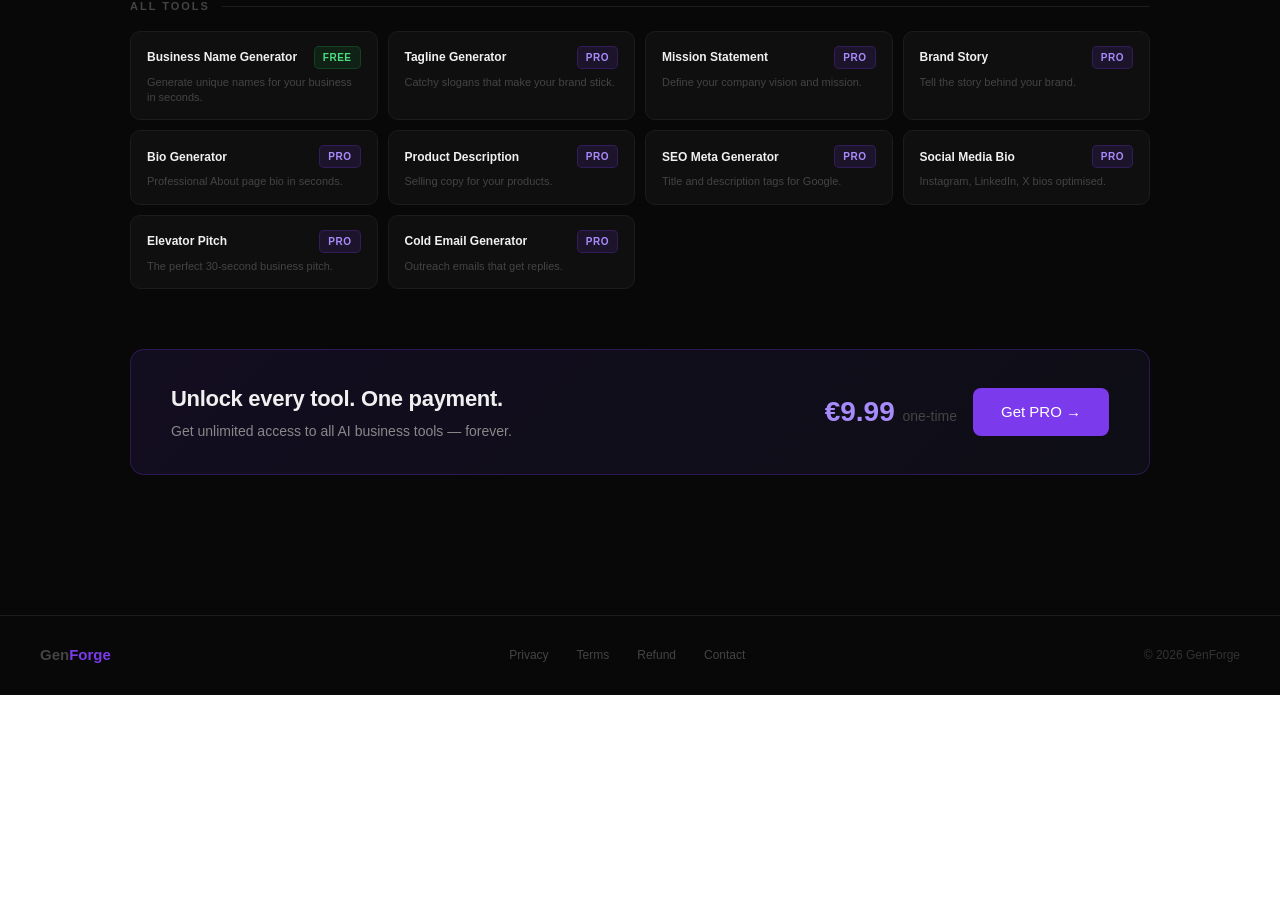
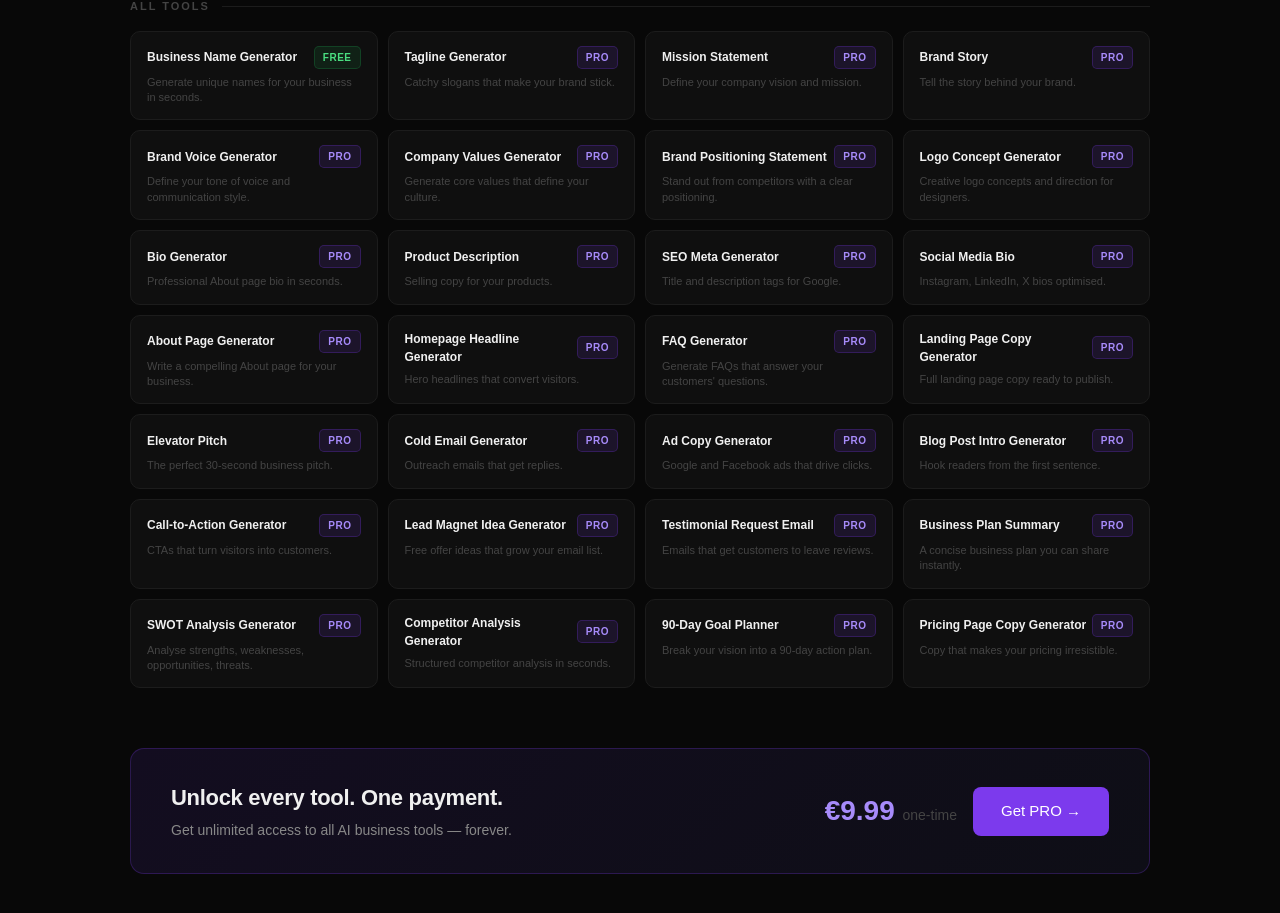
Before and after one commit to TryGenForge/genforge, a Next.js app: page / in a window 1280 px wide. Shown: the part 837-1750 px from the top of the page. Before the commit the page ends 1532 px from the top, so only its background shows below. Built offline with nearby package versions, Linux system fonts and the light colour scheme.

Commit message:
Add 18 new tools to homepage

```diff
--- a/app/page.tsx
+++ b/app/page.tsx
@@ -17,12 +17,30 @@ const tools = [
   { name: "Tagline Generator", desc: "Catchy slogans that make your brand stick.", badge: "PRO", category: "Branding", href: "/tools/tagline-generator" },
   { name: "Mission Statement", desc: "Define your company vision and mission.", badge: "PRO", category: "Branding", href: "/tools/mission-statement-generator" },
   { name: "Brand Story", desc: "Tell the story behind your brand.", badge: "PRO", category: "Branding", href: "/tools/brand-story-generator" },
+  { name: "Brand Voice Generator", desc: "Define your tone of voice and communication style.", badge: "PRO", category: "Branding", href: "/tools/brand-voice-generator" },
+  { name: "Company Values Generator", desc: "Generate core values that define your culture.", badge: "PRO", category: "Branding", href: "/tools/company-values-generator" },
+  { name: "Brand Positioning Statement", desc: "Stand out from competitors with a clear positioning.", badge: "PRO", category: "Branding", href: "/tools/brand-positioning-generator" },
+  { name: "Logo Concept Generator", desc: "Creative logo concepts and direction for designers.", badge: "PRO", category: "Branding", href: "/tools/logo-concept-generator" },
   { name: "Bio Generator", desc: "Professional About page bio in seconds.", badge: "PRO", category: "Online Presence", href: "/tools/bio-generator" },
   { name: "Product Description", desc: "Selling copy for your products.", badge: "PRO", category: "Online Presence", href: "/tools/product-description-generator" },
   { name: "SEO Meta Generator", desc: "Title and description tags for Google.", badge: "PRO", category: "Online Presence", href: "/tools/seo-meta-generator" },
   { name: "Social Media Bio", desc: "Instagram, LinkedIn, X bios optimised.", badge: "PRO", category: "Online Presence", href: "/tools/social-media-bio-generator" },
+  { name: "About Page Generator", desc: "Write a compelling About page for your business.", badge: "PRO", category: "Online Presence", href: "/tools/about-page-generator" },
+  { name: "Homepage Headline Generator", desc: "Hero headlines that convert visitors.", badge: "PRO", category: "Online Presence", href: "/tools/homepage-headline-generator" },
+  { name: "FAQ Generator", desc: "Generate FAQs that answer your customers' questions.", badge: "PRO", category: "Online Presence", href: "/tools/faq-generator" },
+  { name: "Landing Page Copy Generator", desc: "Full landing page copy ready to publish.", badge: "PRO", category: "Online Presence", href: "/tools/landing-page-copy-generator" },
   { name: "Elevator Pitch", desc: "The perfect 30-second business pitch.", badge: "PRO", category: "Growth", href: "/tools/elevator-pitch-generator" },
   { name: "Cold Email Generator", desc: "Outreach emails that get replies.", badge: "PRO", category: "Growth", href: "/tools/cold-email-generator" },
+  { name: "Ad Copy Generator", desc: "Google and Facebook ads that drive clicks.", badge: "PRO", category: "Growth", href: "/tools/ad-copy-generator" },
+  { name: "Blog Post Intro Generator", desc: "Hook readers from the first sentence.", badge: "PRO", category: "Growth", href: "/tools/blog-post-intro-generator" },
+  { name: "Call-to-Action Generator", desc: "CTAs that turn visitors into customers.", badge: "PRO", category: "Growth", href: "/tools/cta-generator" },
+  { name: "Lead Magnet Idea Generator", desc: "Free offer ideas that grow your email list.", badge: "PRO", category: "Growth", href: "/tools/lead-magnet-generator" },
+  { name: "Testimonial Request Email", desc: "Emails that get customers to leave reviews.", badge: "PRO", category: "Growth", href: "/tools/testimonial-request-generator" },
+  { name: "Business Plan Summary", desc: "A concise business plan you can share instantly.", badge: "PRO", category: "Planning", href: "/tools/business-plan-generator" },
+  { name: "SWOT Analysis Generator", desc: "Analyse strengths, weaknesses, opportunities, threats.", badge: "PRO", category: "Planning", href: "/tools/swot-generator" },
+  { name: "Competitor Analysis Generator", desc: "Structured competitor analysis in seconds.", badge: "PRO", category: "Planning", href: "/tools/competitor-analysis-generator" },
+  { name: "90-Day Goal Planner", desc: "Break your vision into a 90-day action plan.", badge: "PRO", category: "Planning", href: "/tools/goal-planner-generator" },
+  { name: "Pricing Page Copy Generator", desc: "Copy that makes your pricing irresistible.", badge: "PRO", category: "Finance", href: "/tools/pricing-page-generator" },
 ];
 
 const categories = ["All", "Branding", "Online Presence", "Growth", "Planning", "Finance"];
@@ -156,7 +174,7 @@ export default function Home() {
             marginBottom: "24px", fontWeight: 600, letterSpacing: "0.3px"
           }}>
             <span style={{ width: "6px", height: "6px", borderRadius: "50%", background: "#a78bfa", display: "inline-block" }} />
-            10 AI-powered tools — growing weekly
+            28 AI-powered tools — growing weekly
           </div>
           <h1 style={{ fontSize: "52px", fontWeight: 800, lineHeight: 1.05, letterSpacing: "-1.5px", marginBottom: "18px", fontFamily: "sans-serif" }}>
             Build your business<br />
@@ -220,7 +238,7 @@ export default function Home() {
             <div style={{ display: "flex", flexDirection: "column", gap: "12px" }}>
               {[
                 { name: "Tagline Generator", badge: "PRO" },
-                { name: "Elevator Pitch", badge: "NEW" },
+                { name: "Elevator Pitch", badge: "PRO" },
                 { name: "Mission Statement", badge: "PRO" },
               ].map((t) => (
                 <div key={t.name} style={{ display: "flex", justifyContent: "space-between", alignItems: "center" }}>
@@ -235,7 +253,7 @@ export default function Home() {
         </div>
       </section>
 
-      {/* GENERATOR (показва се при клик на Try free) */}
+      {/* GENERATOR */}
       {showGenerator && (
         <section style={{ maxWidth: "700px", margin: "0 auto", padding: "0 40px 60px" }}>
           <div style={{ background: "#0f0f0f", border: "1px solid #1c1c1c", borderRadius: "16px", padding: "32px" }}>
```
